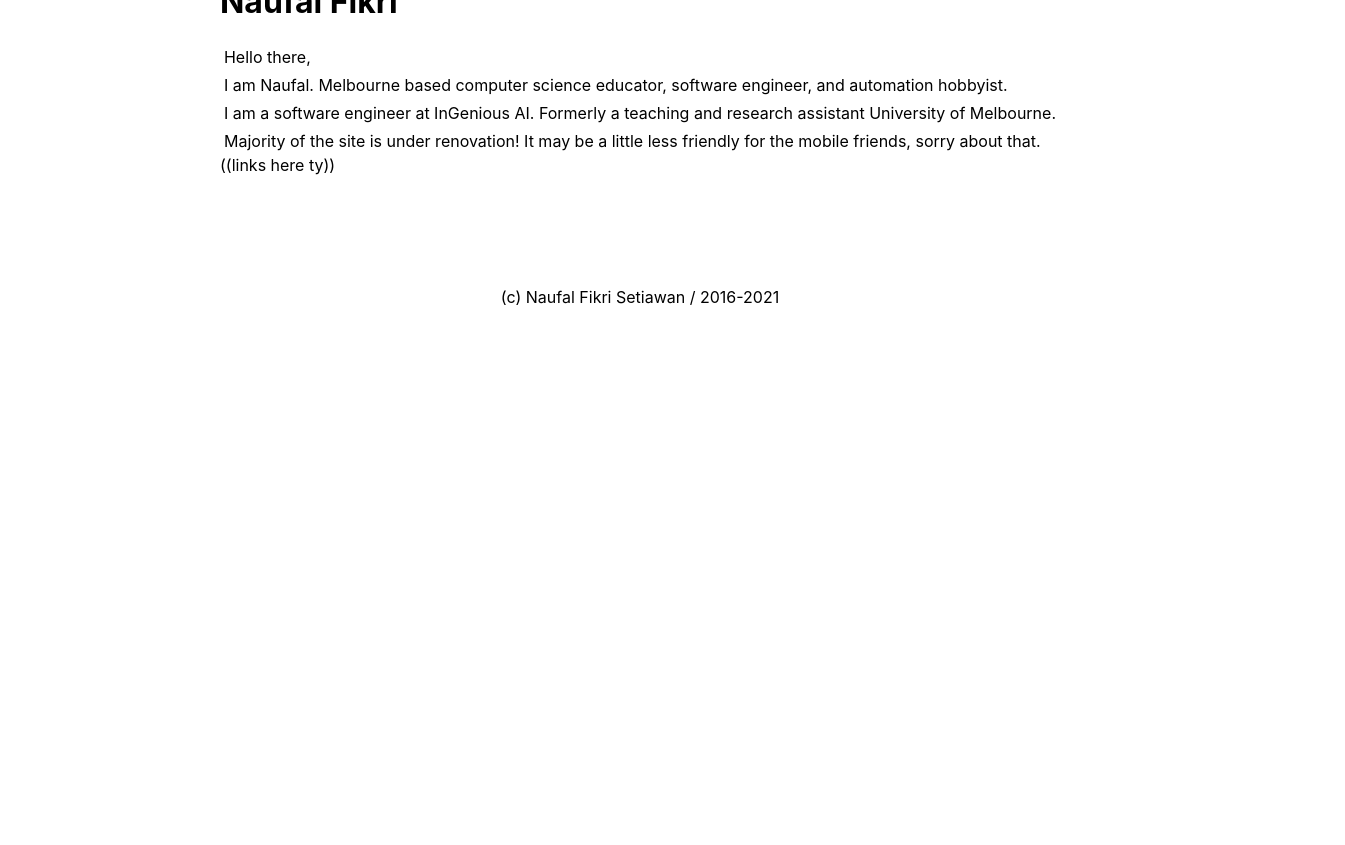
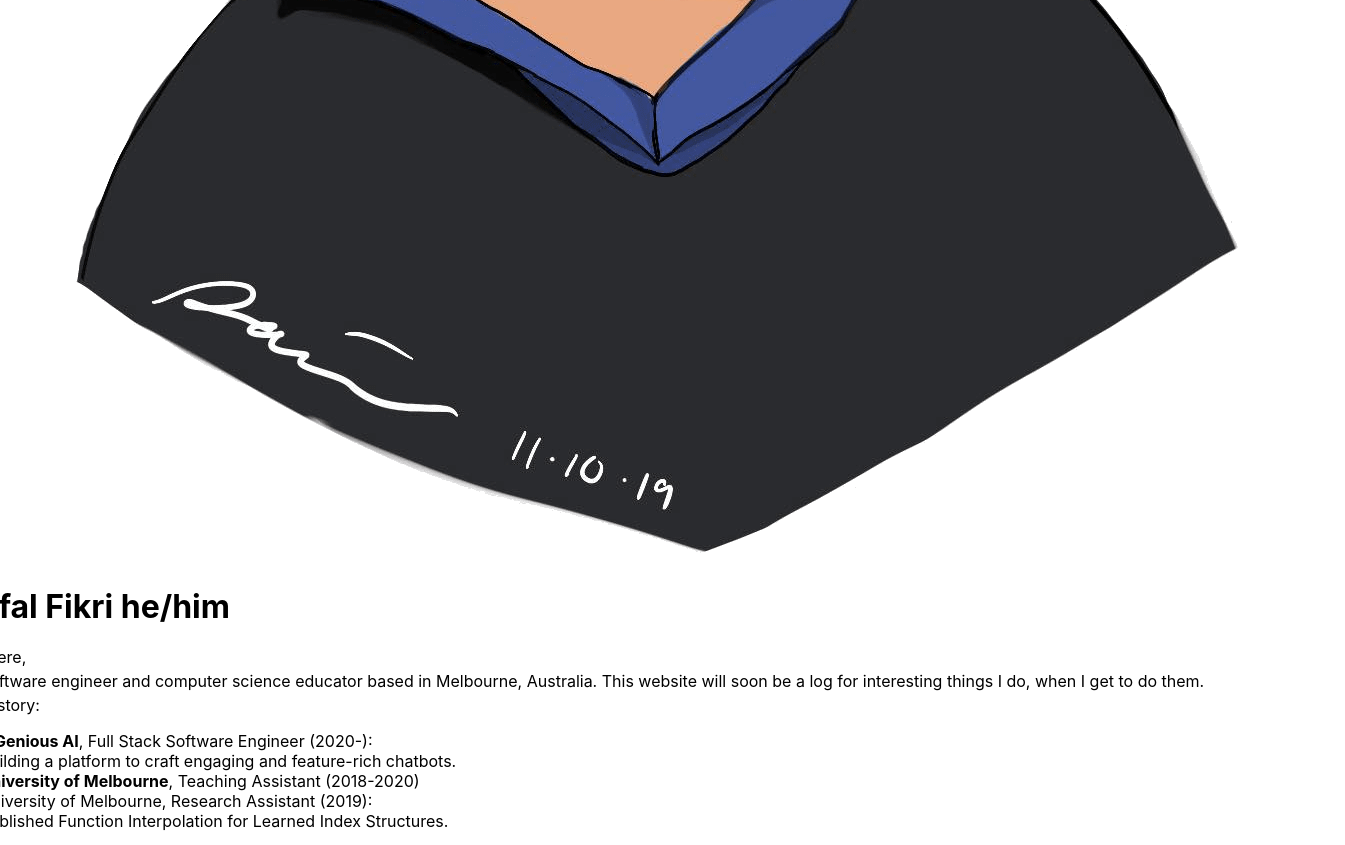
Before and after one commit to naufik/naufik.net, a Next.js app: page / in a window 1280 px wide. Shown: the part 460-1305 px from the top of the page, 1345 px wide, since content can reach past the window. Before the commit the page ends 800 px from the top, so only its background shows below. Built offline with nearby package versions, Linux system fonts and the light colour scheme.

Commit message:
Initial copy for splash page.

```diff
--- a/pages/index.tsx
+++ b/pages/index.tsx
@@ -1,36 +1,62 @@
-import type { NextPage } from 'next'
-import Head from 'next/head'
-import styles from '../styles/Home.module.css'
-
+import type { NextPage } from "next";
+import Head from "next/head";
+import styles from "../styles/Home.module.css";
+import Link from "next/link";
 
 const Home: NextPage = () => {
   return (
     <div className={styles.container}>
       <Head>
         <title>Naufal Fikri</title>
-        <meta name="description" content="Generated by create next app" />
-        <link rel="icon" href="/favicon.ico" />
       </Head>
 
       <main className={styles.main}>
-        <div className={styles.splashimg}>
-          <img src="/madebymygf.png" width="300px"/>
+        <div className={styles.top}></div>
+
+        <div>
+          <img className={styles.splashImg} src="/madebymygf.png" />
         </div>
 
-        <h1>Naufal Fikri</h1>
-        <p>Hello there,</p>
-        <p>I am Naufal. Melbourne based computer science educator, software engineer, and automation hobbyist.</p>
-        <p>I am a software engineer at InGenious AI. Formerly a teaching and research assistant University of Melbourne.</p>
-        <p>Majority of the site is under renovation! It may be a little less friendly for the mobile friends, sorry about that.</p>
+        <div className={styles.splashContent}>
+          <h1>
+            Naufal Fikri <span className={styles.pronouns}>he/him</span>
+          </h1>
+          <p>Hello there,</p>
+          <p>
+            I'm a software engineer and computer science educator based in
+            Melbourne, Australia. This website will soon be a log for
+            interesting things I do, when I get to do them.
+          </p>
 
-        <span>((links here ty))</span>
+          <p>
+            Work history:
+            <ul>
+              <li>
+                <strong><a href="https://ingenious.ai">InGenious AI</a></strong>, Full Stack Software Engineer (2020-): <br/>Building a platform
+                to craft engaging and feature-rich chatbots.
+              </li>
+              <li><strong><a href="https://unimelb.edu.au">University of Melbourne</a></strong>, Teaching Assistant (2018-2020)</li>
+              <li>University of Melbourne, Research Assistant (2019): <br/>Published <a href="http://renata.borovica-gajic.com/data/2020_adc.pdf">Function Interpolation for Learned Index Structures</a>.</li>
+            </ul>
+          </p>
+
+          <span>
+            <Link href="/resume.pdf">Full Resume (PDF)</Link>
+            {" . "}
+            <Link href="/blog">Blog</Link>
+            {" | "}
+            <a href="https://github.com/naufik">GitHub</a>
+            {" . "}
+            <a href="https://linkedin.com/in/naufik">LinkedIn</a>
+          </span>
+        </div>
       </main>
 
       <footer className={styles.footer}>
-        <p> (c) Naufal Fikri Setiawan / 2016-2021</p>
+        <p>(c) Naufal Fikri Setiawan / 2016-2021</p>
       </footer>
     </div>
-  )
-}
+  );
+};
 
-export default Home
+export default Home;
```
